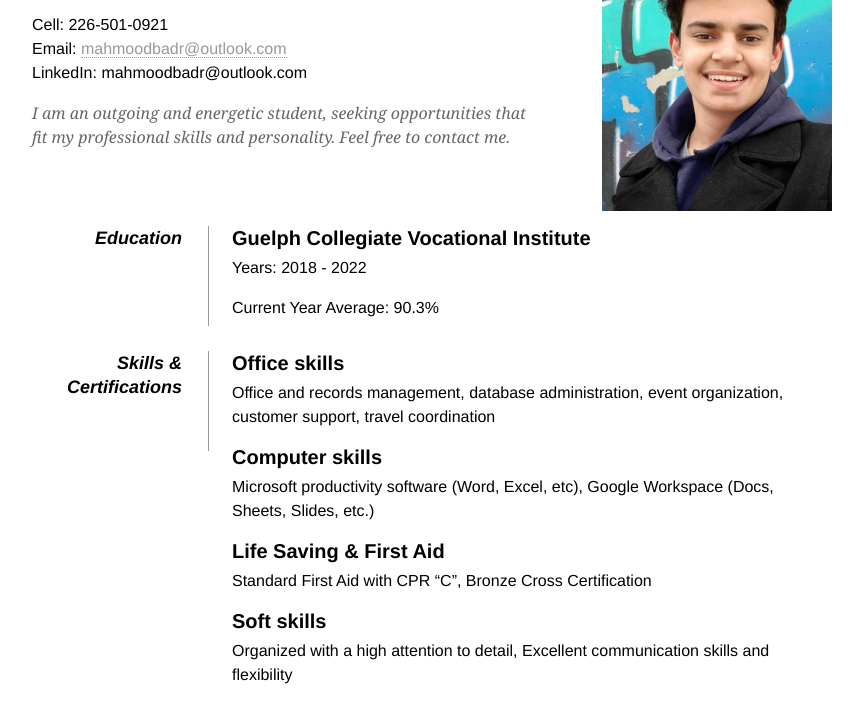
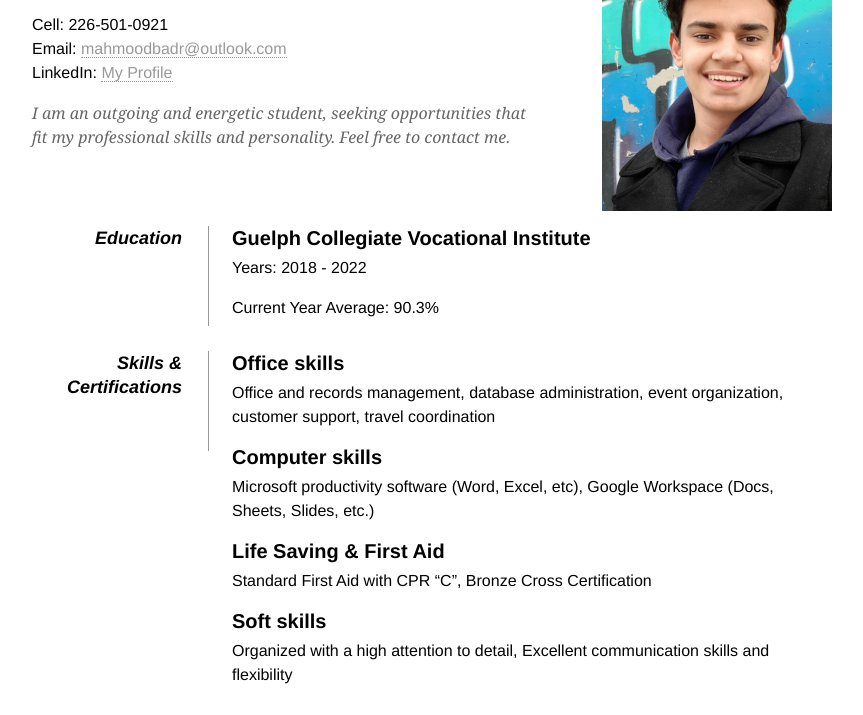
Before and after one commit to MahmoodBadr/mahmoodbadr.github.io, a plain HTML site: page index.html in a window 1280 px wide. Shown: the part 84-799 px from the top of the page, without its empty margins (208-1071 px from the left). Drawn offline with Linux system fonts and the light colour scheme.

Commit message:
Update index.html

```diff
--- a/index.html
+++ b/index.html
@@ -44,7 +44,7 @@
             <p>
                 Cell: <span class="tel">226-501-0921</span><br/>
                 Email: <a class="email" href="mailto:mahmoodbadr@outlook.com">mahmoodbadr@outlook.com</a><br/>
-                LinkedIn: <href="mailto:mahmoodbadr@outlook.com">mahmoodbadr@outlook.com
+                LinkedIn: <a href="https://www.linkedin.com/in/mahmood-badr-3a779a1a9/">My Profile</a>
             </p>
         </div>
 
```
